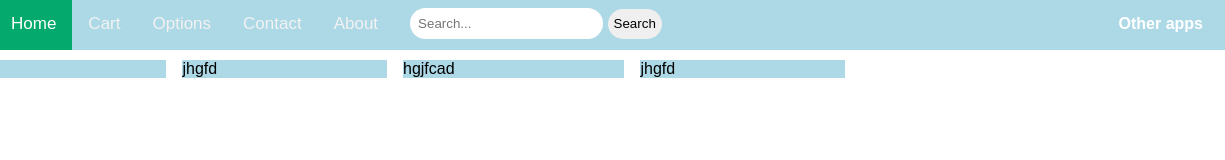
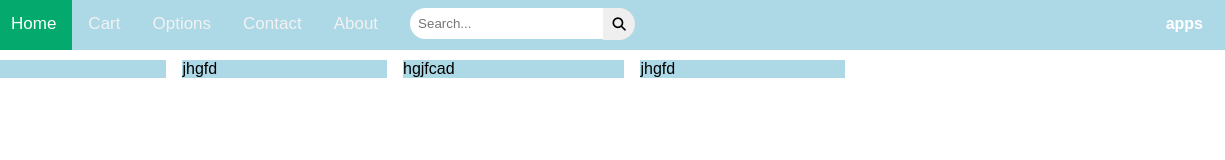
Before and after one commit to paramveersingh190405/NEWSITE, a plain HTML site: page index.html in a window 1280 px wide. Shown: the full height of the page, 55-1280 px from the left. Drawn offline with Linux system fonts and the light colour scheme.

Commit message:
designing search-bar &

```diff
--- a/index.css
+++ b/index.css
@@ -104,15 +104,18 @@ body {
   border: none;
   color: black;
   margin: 0%;
-  height: 30px;
-  border-radius: 30px;
+  height: 32px;
+  width: 32px;
+  border-radius: 0px 20px 20px 0px; /* Rounded corners */
+  cursor: pointer;
+  position: absolute;
 }
 .navbar .search-bar input {
   padding: 8px;
   margin: 0px;
   outline: none;
   border: none;             /* Removes default border */
-  border-radius: 20px;
+  border-radius: 20px 0px 0px 20px; /* Rounded corners */
 }
 
 .grids{
--- a/index.html
+++ b/index.html
@@ -5,6 +5,7 @@
     <meta name="viewport" content="width=device-width, initial-scale=1.0">
     <title>new start</title>
     <link rel="stylesheet" href="index.css">
+    <link rel="stylesheet" href="https://cdnjs.cloudflare.com/ajax/libs/font-awesome/6.5.0/css/all.min.css">
 </head>
 <body>
    <div class="navbar">
@@ -17,11 +18,11 @@
       <a href="#">Contact</a>
       <a href="#">About</a>
       <div class="search-bar">
-        <input type="text" placeholder="Search...">
-        <button type="submit">Search</button>
+        <input type="text" placeholder="Search..." name="search">
+        <button type="submit"><i class="fas fa-search"></i></button>
       </div>
       <div class="dropdown">
-        <button class="dropbtn">Other apps</button>
+        <button class="dropbtn">apps</button>
         <div class="dropdown-content">
           <a href="#">Link 1</a>
           <a href="#">Link 2</a>
```
